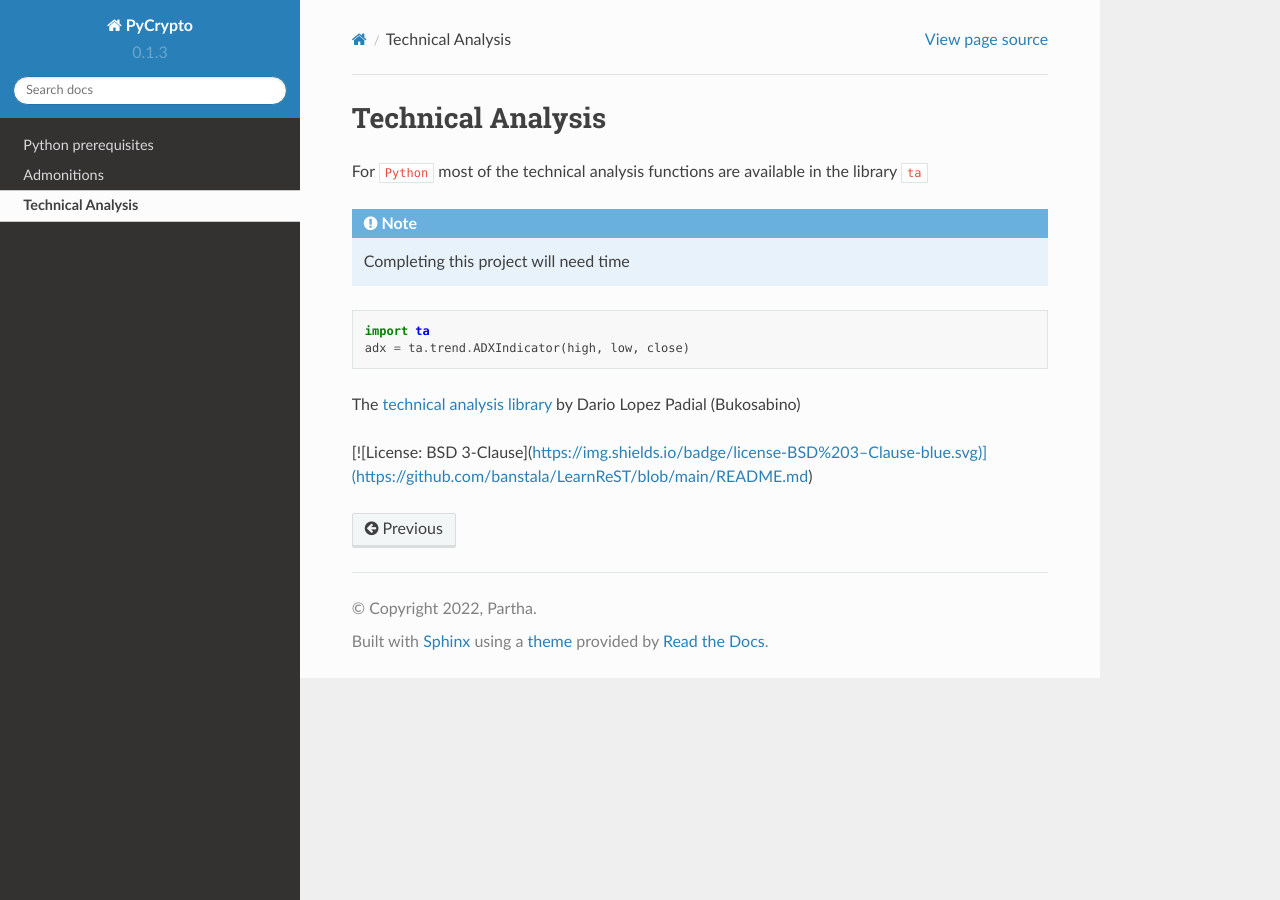
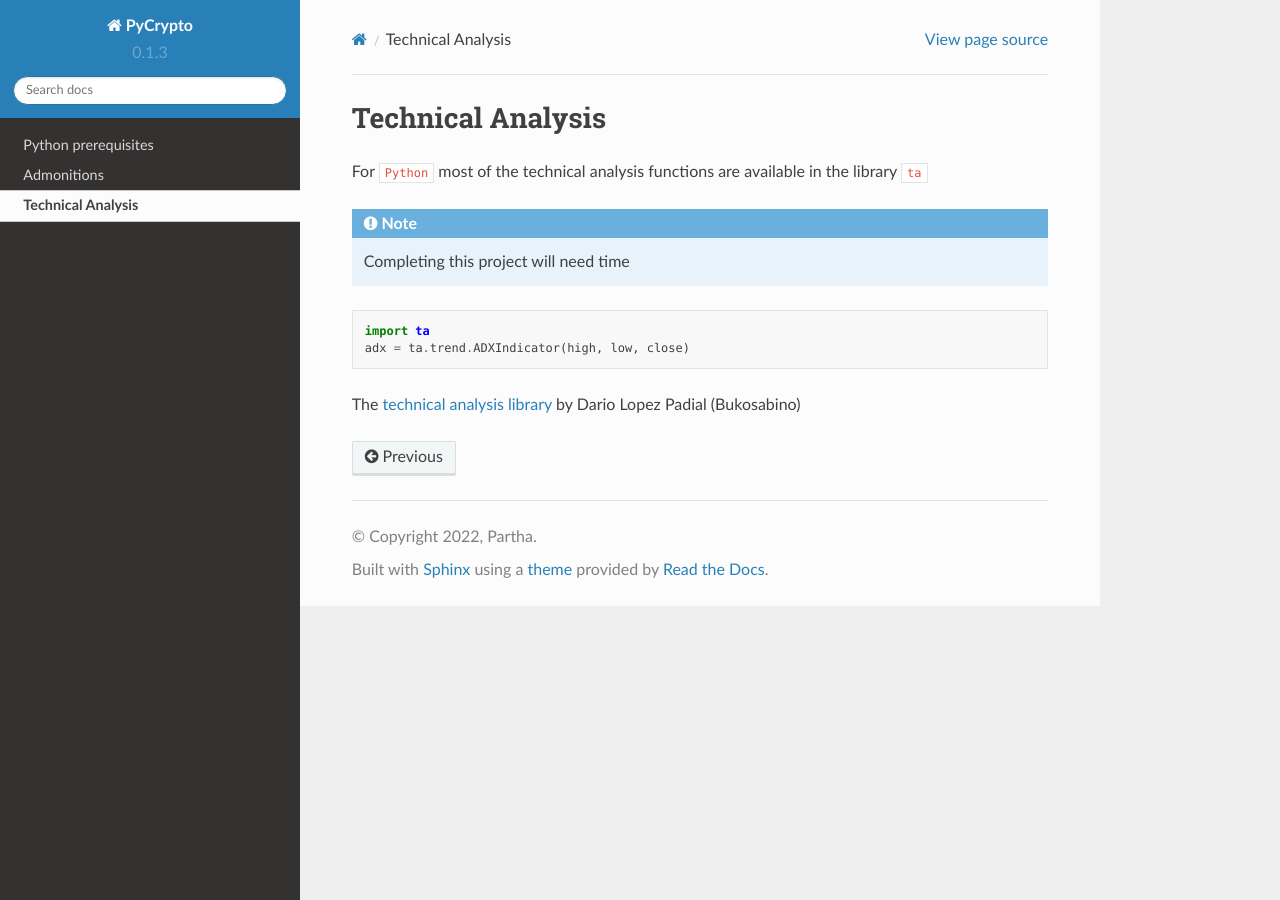
Before and after one commit to banstala/LearnReST, a Sphinx documentation site: the page built from docs/source/ta.rst, in a window 1280 px wide. Built offline with Sphinx 7.4.7 and the Read the Docs theme 2.0.0, drawn with Linux system fonts in a browser that asks for light colours.

Commit message:
Learning readthedocs 3t github shields

```diff
--- a/docs/source/ta.rst
+++ b/docs/source/ta.rst
@@ -18,8 +18,6 @@
 <https://technical-analysis-library-in-python.readthedocs.io/en/latest/ta.html>`_
 by Dario Lopez Padial (Bukosabino)
 
-[![License: BSD 3-Clause](https://img.shields.io/badge/license-BSD%203--Clause-blue.svg)](https://github.com/banstala/LearnReST/blob/main/README.md)
-
 ..
    github-shield::
    :last-commit:
```
Also changed, not shown: README.md (+2 -0 lines).
